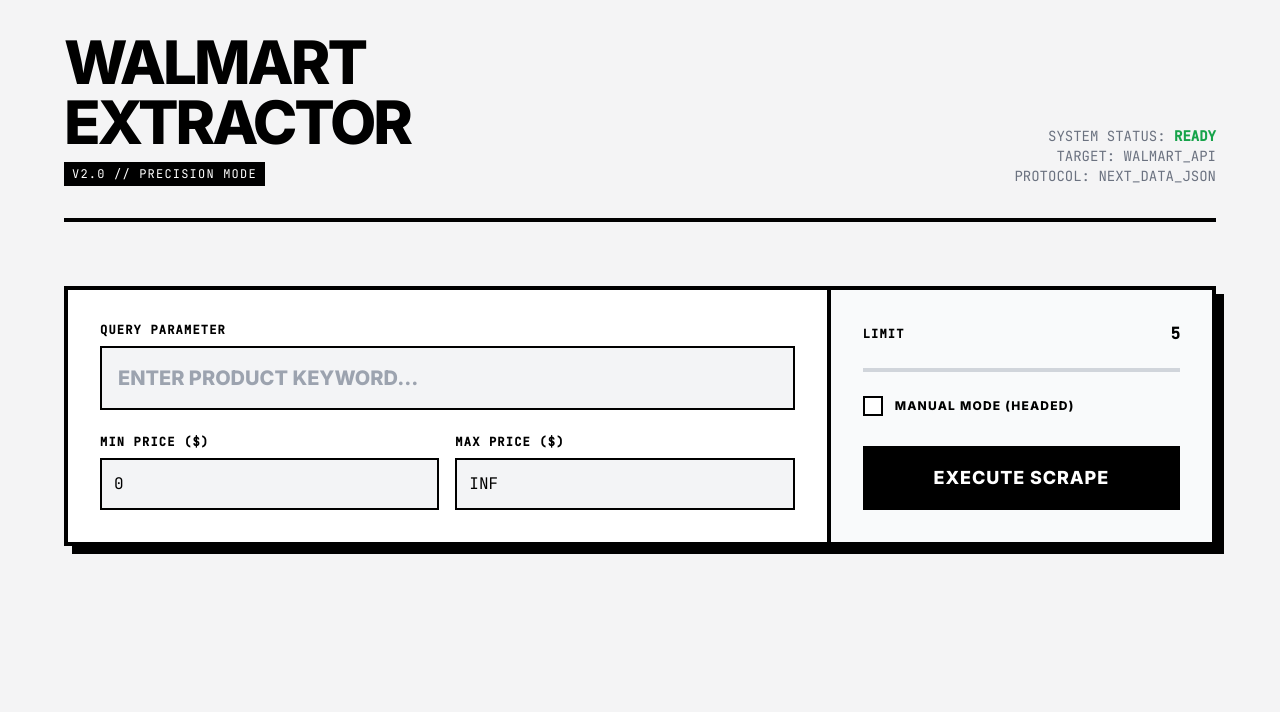
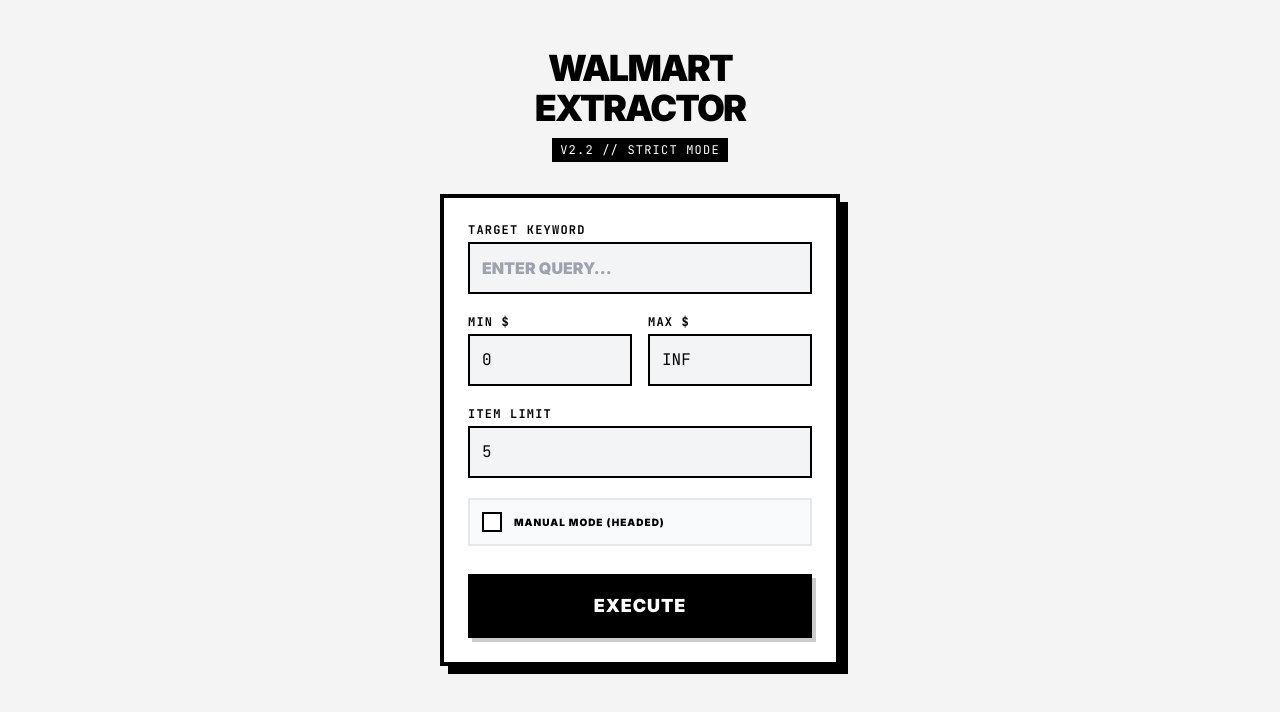
Before and after one commit to samuelschuetz77/eCommProductScraper, a SvelteKit app in the folder frontend/: page / in a window 1280 px wide. Shown: the top 712 px of the page. Built offline with nearby package versions, Linux system fonts and the light colour scheme.

Commit message:
UI: Strict Box Mode v2.2 — contained inputs, numeric limit

```diff
--- a/frontend/src/routes/+page.svelte
+++ b/frontend/src/routes/+page.svelte
@@ -22,7 +22,6 @@
     formData.append('numProducts', numProducts);
 
     try {
-      // Direct backend call
       let url = 'http://127.0.0.1:5000/scrape';
       if (manualSolve) {
         url = 'http://127.0.0.1:5000/captcha/interactive';
@@ -35,7 +34,7 @@
       products = data.products || data;
     } catch (error) {
       console.error('Error:', error);
-      errorMsg = error.message || 'Connection Refused: Check Backend.';
+      errorMsg = error.message || 'Backend unreachable.';
     } finally {
       loading = false;
     }
@@ -43,113 +42,96 @@
 </script>
 
 <svelte:head>
-  <link href="https://fonts.googleapis.com/css2?family=JetBrains+Mono:wght@400;500&family=Inter:wght@400;600;800&display=swap" rel="stylesheet">
+  <link href="https://fonts.googleapis.com/css2?family=JetBrains+Mono:wght@400;500;700&family=Inter:wght@400;600;900&display=swap" rel="stylesheet">
 </svelte:head>
 
-<div class="min-h-screen w-full bg-[#f4f4f5] text-black font-['Inter'] p-8 flex flex-col items-center">
+<div class="min-h-screen w-full bg-[#f4f4f5] text-black font-['Inter'] flex flex-col items-center py-12 px-4">
 
-  <header class="w-full max-w-6xl grid grid-cols-1 md:grid-cols-2 gap-8 mb-16 border-b-4 border-black pb-8" in:fly="{{ y: -10, duration: 400 }}">
-    <div>
-      <h1 class="text-6xl font-black tracking-tighter uppercase leading-none mb-2">Walmart<br>Extractor</h1>
+  <header class="text-center mb-8" in:fly="{{ y: -10, duration: 400 }}">
+    <h1 class="text-4xl font-black tracking-tighter uppercase mb-2">Walmart<br>Extractor</h1>
     <div class="inline-block bg-black text-white px-2 py-1 text-xs font-['JetBrains_Mono'] uppercase tracking-widest">
-        v2.0 // Precision Mode
-      </div>
-    </div>
-    <div class="flex flex-col justify-end items-start md:items-end">
-      <p class="text-sm font-['JetBrains_Mono'] text-gray-500 text-right">
-        SYSTEM STATUS: <span class="text-green-600 font-bold">READY</span><br>
-        TARGET: WALMART_API<br>
-        PROTOCOL: NEXT_DATA_JSON
-      </p>
+      v2.2 // Strict Mode
     </div>
   </header>
 
-  <div class="w-full max-w-6xl mb-16">
-    <form on:submit|preventDefault={scrape} class="grid grid-cols-1 lg:grid-cols-12 gap-0 border-4 border-black bg-white shadow-[8px_8px_0px_0px_rgba(0,0,0,1)]">
+  <div class="w-full max-w-[400px] border-4 border-black bg-white shadow-[8px_8px_0px_0px_rgba(0,0,0,1)] relative z-10 box-border">
+    <form on:submit|preventDefault={scrape} class="flex flex-col p-6 gap-5 w-full">
 
-      <div class="lg:col-span-8 p-8 border-b-4 lg:border-b-0 lg:border-r-4 border-black">
-        <label for="search" class="block text-xs font-bold uppercase tracking-widest mb-2 font-['JetBrains_Mono']">Query Parameter</label>
+      <div class="w-full">
+        <label for="search" class="block text-xs font-bold uppercase tracking-widest mb-1 font-['JetBrains_Mono']">Target Keyword</label>
         <input
           type="text"
           id="search"
           bind:value={searchTerm}
-          placeholder="ENTER PRODUCT KEYWORD..."
-          class="w-full bg-gray-100 border-2 border-black p-4 text-xl font-bold uppercase placeholder-gray-400 focus:outline-none focus:bg-yellow-50 focus:border-black transition-colors rounded-none"
+          placeholder="ENTER QUERY..."
+          class="w-full bg-gray-100 border-2 border-black p-3 text-base font-bold uppercase placeholder-gray-400 focus:outline-none focus:bg-yellow-50 focus:border-black transition-colors rounded-none box-border"
         >
+      </div>
 
-        <div class="grid grid-cols-2 gap-4 mt-6">
+      <div class="grid grid-cols-2 gap-4 w-full">
         <div>
-            <label for="min" class="block text-xs font-bold uppercase tracking-widest mb-2 font-['JetBrains_Mono']">Min Price ($)</label>
-            <input type="number" id="min" bind:value={minPrice} class="w-full bg-gray-100 border-2 border-black p-3 font-['JetBrains_Mono'] focus:outline-none focus:bg-yellow-50 rounded-none" placeholder="0">
+          <label for="min" class="block text-xs font-bold uppercase tracking-widest mb-1 font-['JetBrains_Mono']">Min $</label>
+          <input type="number" id="min" bind:value={minPrice} class="w-full bg-gray-100 border-2 border-black p-3 font-['JetBrains_Mono'] focus:outline-none focus:bg-yellow-50 rounded-none box-border" placeholder="0">
         </div>
         <div>
-            <label for="max" class="block text-xs font-bold uppercase tracking-widest mb-2 font-['JetBrains_Mono']">Max Price ($)</label>
-            <input type="number" id="max" bind:value={maxPrice} class="w-full bg-gray-100 border-2 border-black p-3 font-['JetBrains_Mono'] focus:outline-none focus:bg-yellow-50 rounded-none" placeholder="INF">
-          </div>
+          <label for="max" class="block text-xs font-bold uppercase tracking-widest mb-1 font-['JetBrains_Mono']">Max $</label>
+          <input type="number" id="max" bind:value={maxPrice} class="w-full bg-gray-100 border-2 border-black p-3 font-['JetBrains_Mono'] focus:outline-none focus:bg-yellow-50 rounded-none box-border" placeholder="INF">
         </div>
       </div>
 
-      <div class="lg:col-span-4 bg-gray-50 p-8 flex flex-col justify-between">
-        <div>
-           <div class="flex justify-between items-center mb-2">
-             <label for="count" class="text-xs font-bold uppercase tracking-widest font-['JetBrains_Mono']">Limit</label>
-             <span class="font-['JetBrains_Mono'] font-bold">{numProducts}</span>
-           </div>
-           <input type="range" id="count" bind:value={numProducts} min="1" max="50" class="w-full h-1 bg-gray-300 rounded-none appearance-none cursor-pointer accent-black mb-6">
-
-           <div class="flex items-center space-x-3 mb-6">
-              <input id="manual-solve" type="checkbox" bind:checked={manualSolve} class="w-5 h-5 text-black border-2 border-black rounded-none focus:ring-0 focus:ring-offset-0">
-              <label for="manual-solve" class="text-xs font-bold uppercase tracking-widest cursor-pointer select-none">Manual Mode (Headed)</label>
-          </div>
+      <div class="w-full">
+         <label for="count" class="block text-xs font-bold uppercase tracking-widest mb-1 font-['JetBrains_Mono']">Item Limit</label>
+         <input
+            type="number"
+            id="count"
+            bind:value={numProducts}
+            min="1"
+            max="100"
+            class="w-full bg-gray-100 border-2 border-black p-3 font-['JetBrains_Mono'] focus:outline-none focus:bg-yellow-50 rounded-none box-border"
+         >
       </div>
 
-        <button type="submit" disabled={loading} class="w-full bg-black text-white font-bold text-lg py-4 border-2 border-black hover:bg-white hover:text-black transition-all duration-0 active:translate-y-1 disabled:opacity-50 disabled:cursor-not-allowed uppercase tracking-wider">
+      <div class="flex items-center space-x-3 bg-gray-50 p-3 border-2 border-gray-200 w-full box-border">
+          <input id="manual-solve" type="checkbox" bind:checked={manualSolve} class="w-5 h-5 text-black border-2 border-black rounded-none focus:ring-0 focus:ring-offset-0 cursor-pointer">
+          <label for="manual-solve" class="text-[10px] font-bold uppercase tracking-widest cursor-pointer select-none">Manual Mode (Headed)</label>
+      </div>
+
+      <button type="submit" disabled={loading} class="w-full bg-black text-white font-bold text-lg py-4 border-2 border-black hover:bg-white hover:text-black hover:shadow-none shadow-[4px_4px_0px_0px_rgba(0,0,0,0.2)] transition-all duration-100 uppercase tracking-wider mt-2">
         {#if loading}
           PROCESSING...
         {:else}
-            EXECUTE SCRAPE
+          EXECUTE
         {/if}
       </button>
-      </div>
+
     </form>
   </div>
 
-  <div class="w-full max-w-6xl pb-20">
+  <div class="w-full max-w-5xl mt-16 pb-20">
     {#if errorMsg}
-        <div class="p-4 border-2 border-red-600 bg-red-50 text-red-600 font-['JetBrains_Mono'] text-sm mb-8" in:fade>
+        <div class="p-4 border-2 border-red-600 bg-red-50 text-red-600 font-['JetBrains_Mono'] text-sm mb-8 text-center" in:fade>
             ERROR: {errorMsg}
         </div>
     {/if}
 
     {#if products.length > 0}
-      <div class="grid grid-cols-1 md:grid-cols-2 lg:grid-cols-3 gap-8" in:fade>
+      <div class="grid grid-cols-1 sm:grid-cols-2 lg:grid-cols-3 gap-6" in:fade>
         {#each products as product}
           <div class="border-2 border-black bg-white p-0 hover:shadow-[8px_8px_0px_0px_rgba(0,0,0,1)] transition-all duration-200 group">
 
-            <div class="w-full h-64 bg-white border-b-2 border-black p-6 flex items-center justify-center relative overflow-hidden">
+            <div class="w-full h-48 bg-white border-b-2 border-black p-6 flex items-center justify-center relative overflow-hidden">
                 {#if product.image}
                     <img src={product.image} alt={product.name} class="max-h-full max-w-full object-contain grayscale group-hover:grayscale-0 transition-all duration-300">
                 {:else}
-                    <div class="text-gray-300 font-['JetBrains_Mono'] text-xs">NO_IMAGE_DATA</div>
+                    <div class="text-gray-300 font-['JetBrains_Mono'] text-xs">NO_IMAGE</div>
                 {/if}
-                <div class="absolute top-2 right-2 bg-black text-white text-[10px] px-1 font-['JetBrains_Mono']">
-                   IMG_SRC: {product.source || 'JSON'}
-                </div>
             </div>
 
-            <div class="p-6">
-              <h3 class="font-bold text-lg leading-tight mb-4 h-14 line-clamp-2 uppercase">{product.name || 'UNKNOWN ITEM'}</h3>
-
-              <div class="grid grid-cols-2 gap-4 border-t-2 border-gray-100 pt-4">
-                 <div>
-                    <div class="text-[10px] text-gray-500 font-['JetBrains_Mono'] uppercase">Price</div>
-                    <div class="text-2xl font-black">${product.price || '---'}</div>
-                 </div>
-                 <div class="flex items-end justify-end">
-                    <a href={product.link} target="_blank" class="text-xs font-bold underline decoration-2 decoration-black hover:bg-black hover:text-white px-2 py-1 transition-colors">
-                        VISIT LINK &rarr;
-                    </a>
-                 </div>
+            <div class="p-4">
+              <h3 class="font-bold text-sm leading-tight mb-3 h-10 line-clamp-2 uppercase">{product.name || 'UNKNOWN ITEM'}</h3>
+              <div class="flex justify-between items-end border-t-2 border-gray-100 pt-3">
+                 <div class="text-xl font-black">${product.price || '---'}</div>
+                 <a href={product.link} target="_blank" class="text-[10px] font-bold bg-black text-white px-2 py-1 hover:bg-gray-800">VIEW &rarr;</a>
               </div>
             </div>
           </div>
```
Lines whose indentation alone changed are shown as unchanged.
